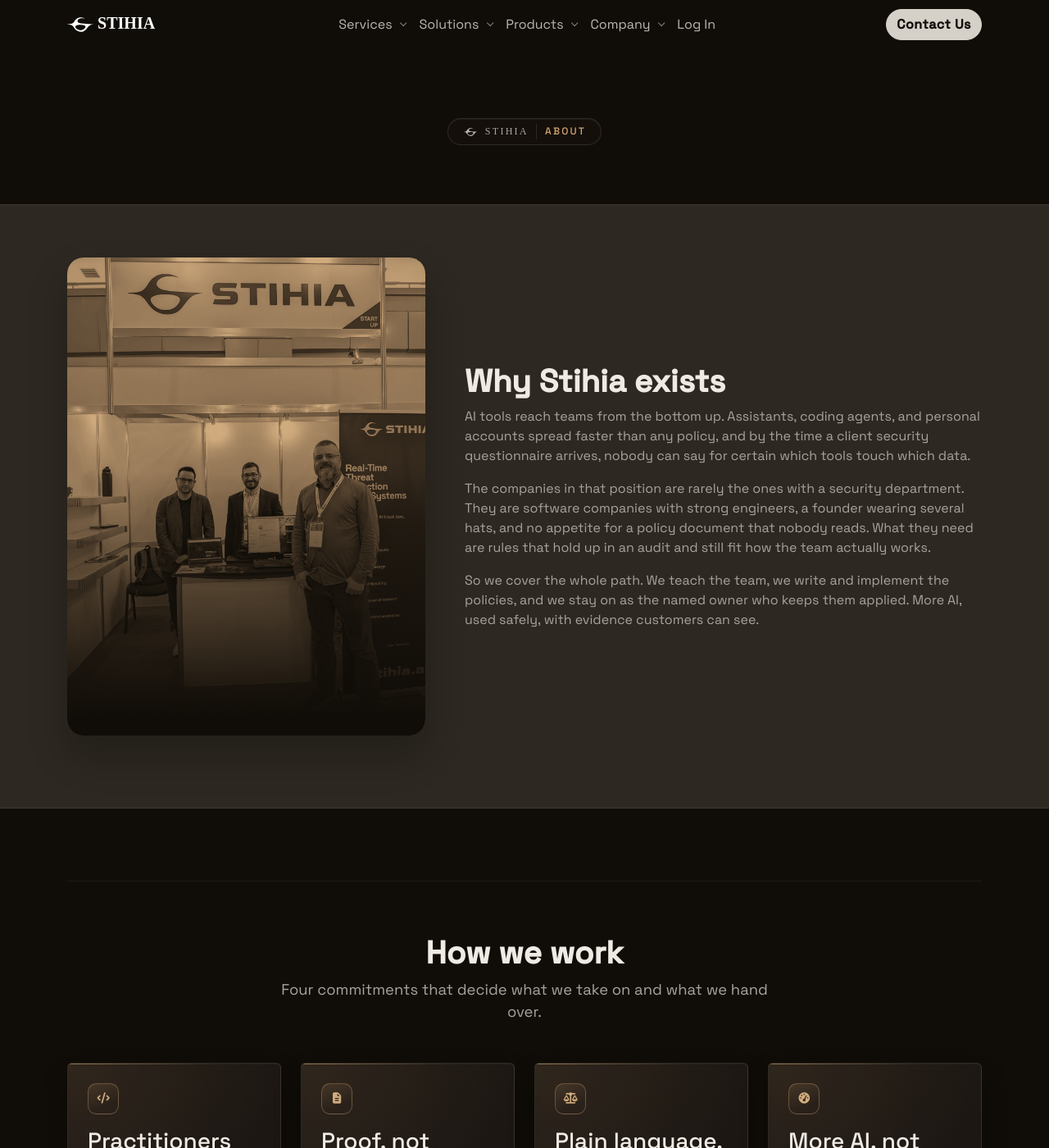
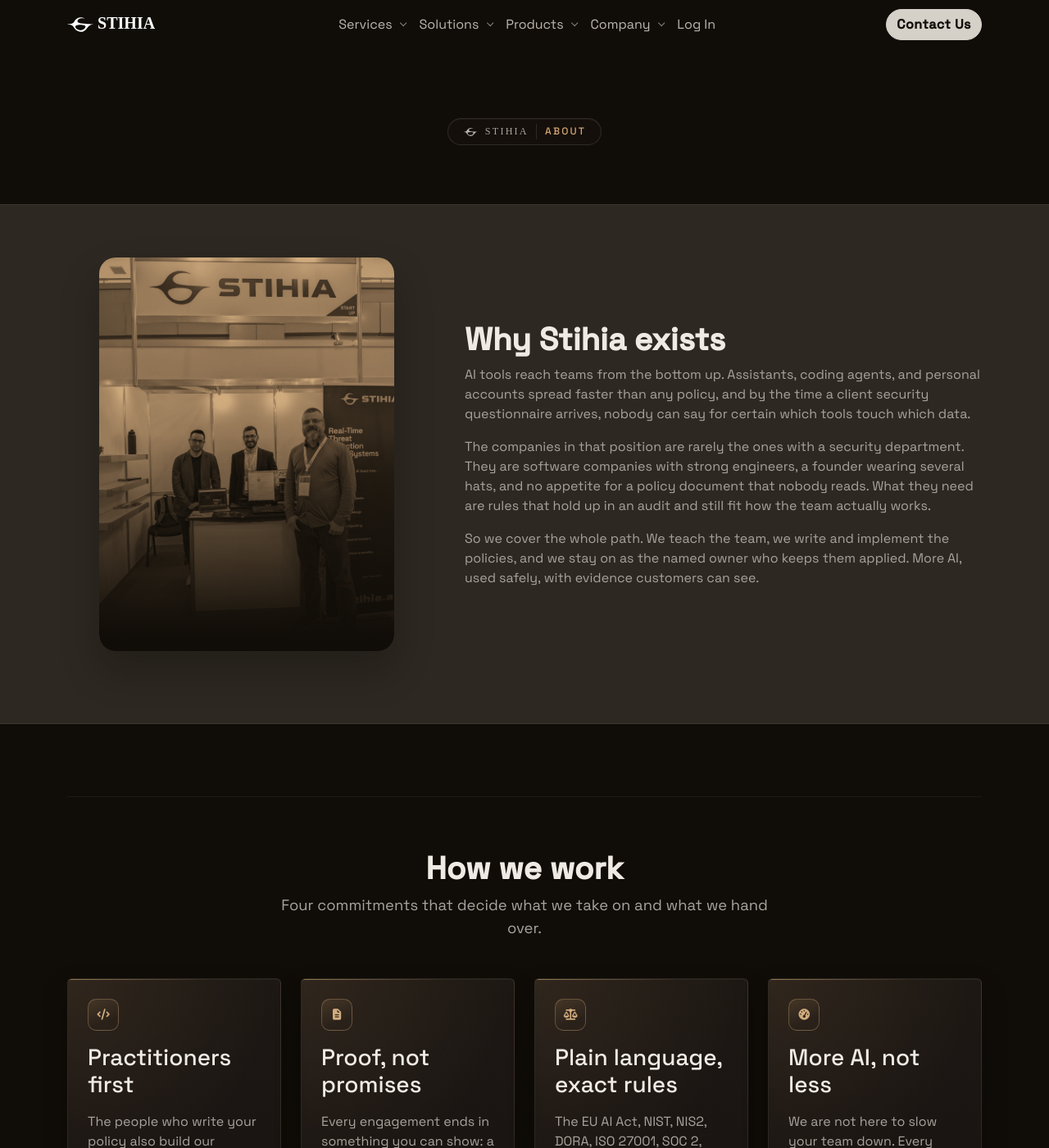
Before and after one commit to stihia-ai/stihia-ai.github.io, a Jekyll site: the page built from company/about.html, in a window 1280 px wide and 1400 px high. Shown: the whole window at 82% size. Built offline with Jekyll 4.4.1, drawn with Linux system fonts in a browser that asks for light colours; nearby versions of some CDN libraries; some web fonts are replaced.

Commit message:
style(hero): add portrait image frame styles to prevent stretching

```diff
--- a/assets/css/main.css
+++ b/assets/css/main.css
@@ -520,6 +520,21 @@
 .hero-image-frame img {
   display: block;
   width: 100%;
+}
+
+/* Portrait source photos would otherwise stretch the frame far taller than the
+   text column beside it. Cap the height instead of the aspect ratio: the photo
+   scales down whole and the frame shrinks to it, staying centred in its column. */
+.hero-image-frame--portrait {
+  width: fit-content;
+  max-width: 100%;
+  margin-inline: auto;
+}
+
+.hero-image-frame--portrait img {
+  width: auto;
+  max-width: 100%;
+  max-height: 30rem;
 }
 
 /* Bottom fade into the page background */
```
